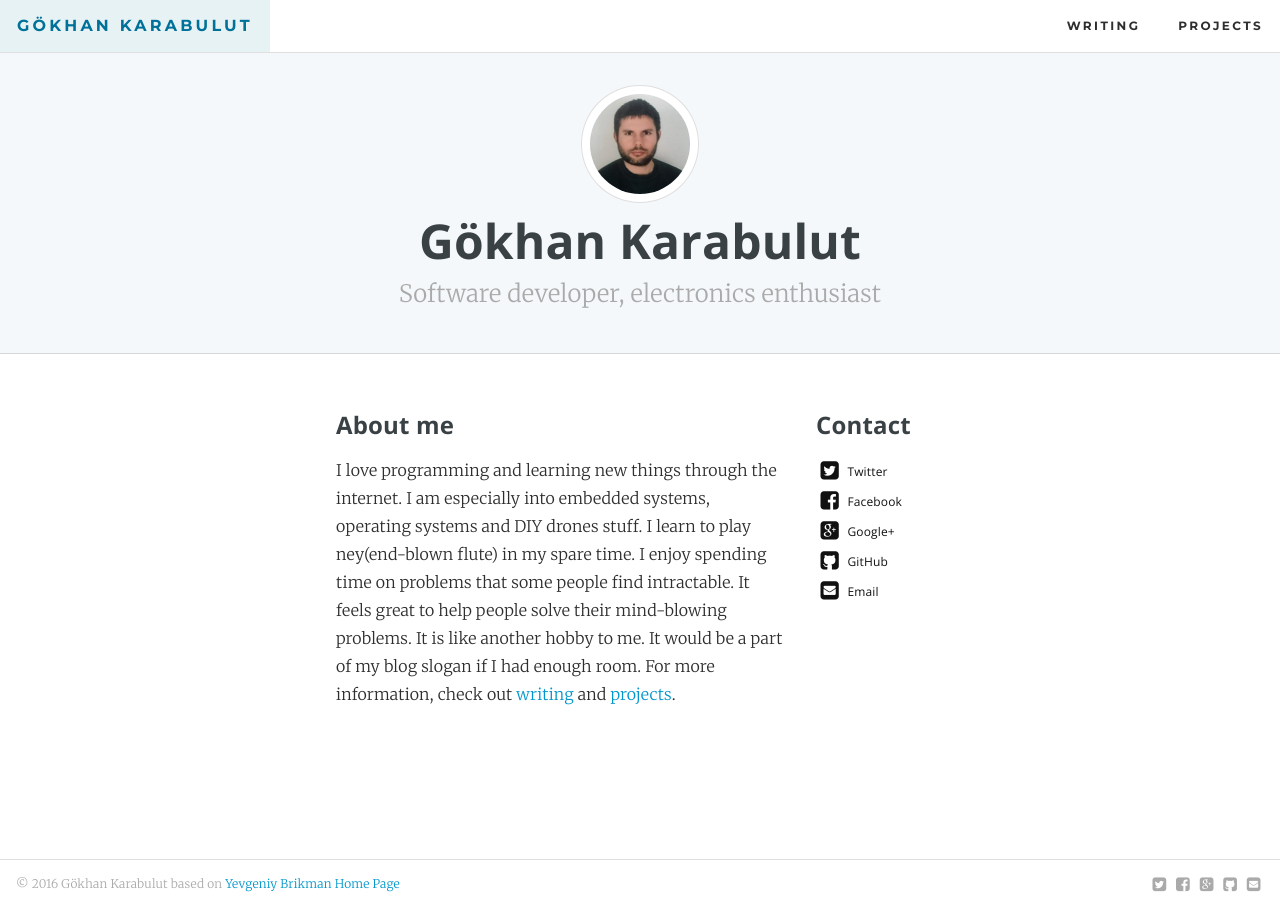
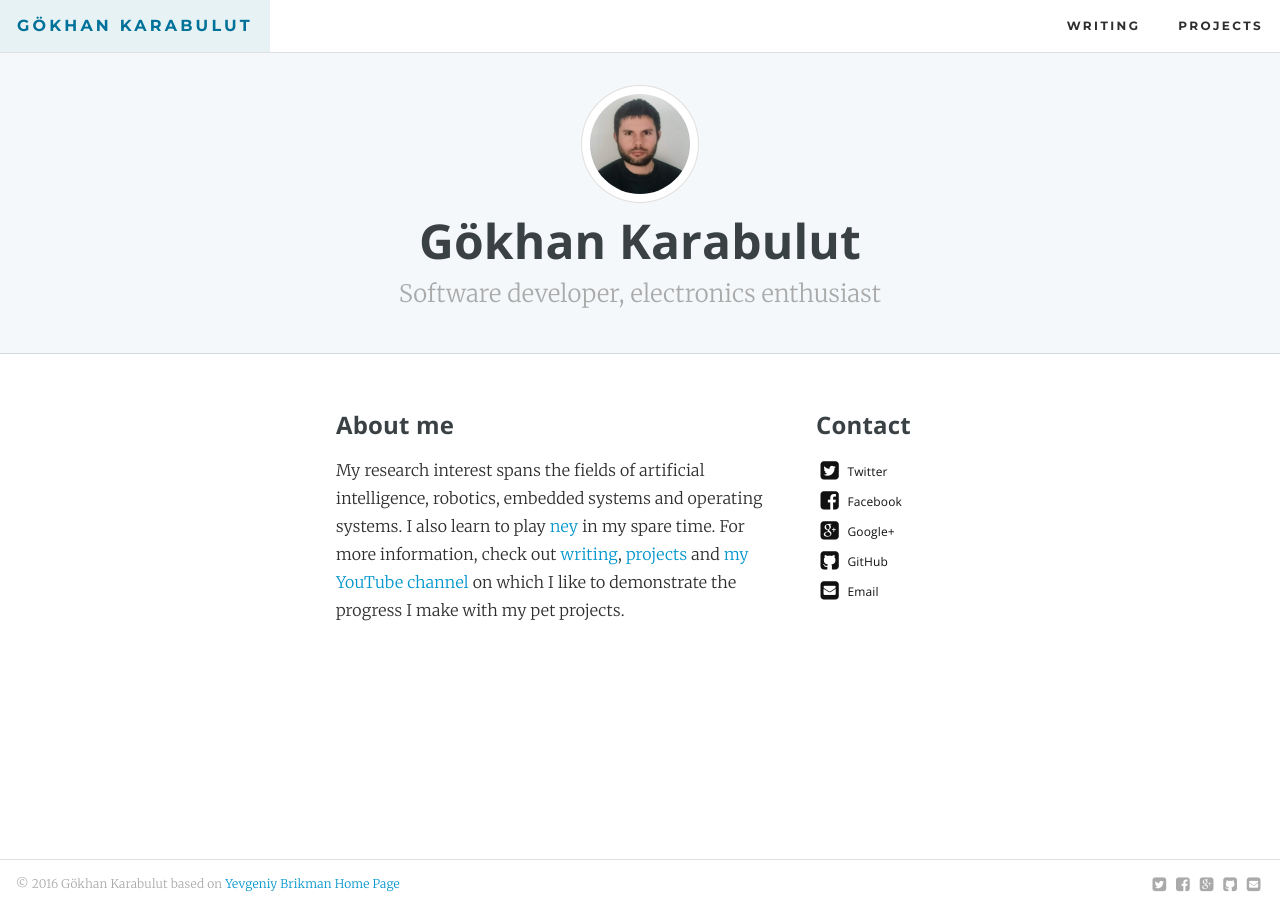
Before and after one commit to gokhanettin/gokhanettin.github.io, a Jekyll site: the page built from index.html, in a window 1280 px wide. Built offline with Jekyll 4.4.1, drawn with Linux system fonts in a browser that asks for light colours.

Commit message:
Update about-me

```diff
--- a/_includes/about.html
+++ b/_includes/about.html
@@ -2,15 +2,15 @@
   <div class="col sm-col-9 px2">
     <h3 class="mb2">About me</h3>
     <p>
-      I love programming and learning new things through the internet. I am
-      especially into embedded systems, operating systems and DIY drones stuff.
-      I learn to play ney(end-blown flute) in my spare time. I enjoy spending
-      time on problems that some people find intractable. It feels great to help
-      people solve their mind-blowing problems. It is like another hobby to me.
-      It would be a part of my blog slogan if I had enough room. For more
-      information, check out
-      <a href="{{ site.nav.main.writing }}">writing</a> and
-      <a href="{{ site.nav.main.projects }}">projects</a>.
+      My research interest spans the fields of artificial intelligence,
+      robotics, embedded systems and operating systems. I also learn to
+      play <a href="https://en.wikipedia.org/wiki/Ney">ney</a> in my spare time.
+      For more information, check out
+      <a href="{{ site.nav.main.writing }}">writing</a>,
+      <a href="{{ site.nav.main.projects }}">projects</a> and
+      <a href="https://www.youtube.com/channel/UCgAKgGwDoSbQ0U7hScD1MLQ">
+      my YouTube channel</a> on which I like to demonstrate the progress I make
+      with my pet projects.
     </p>
   </div>
   <div class="col sm-col-3 px2">
```
Also changed, not shown: 1 other file.
